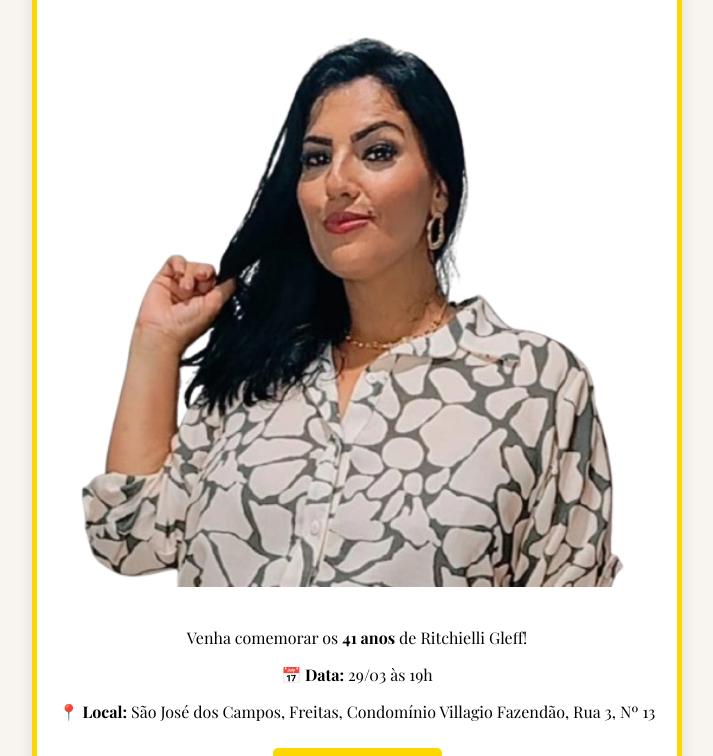
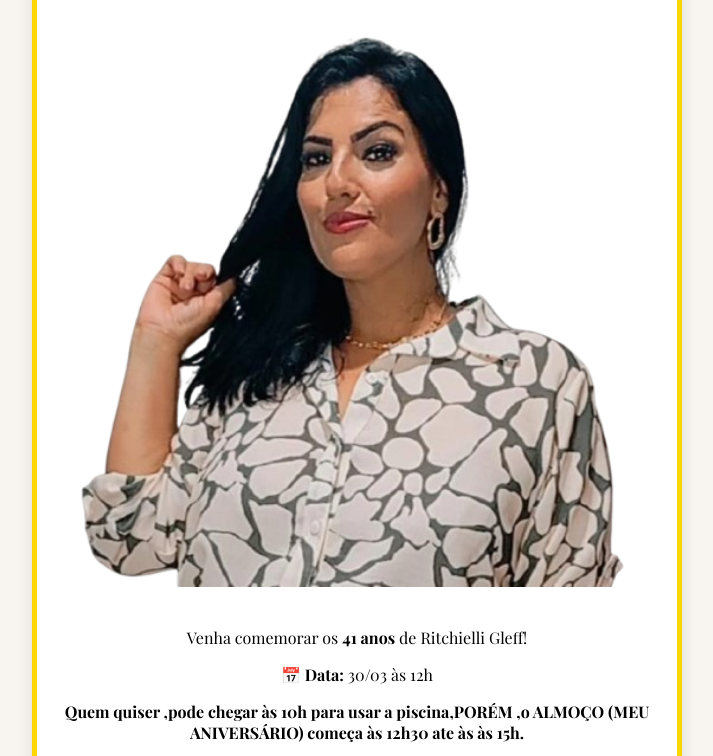
Before and after one commit to AniversarioRithcielliGleff/AniversarioRitchielliGleff, a plain HTML site: page index.html in a window 1280 px wide. Shown: the part 177-933 px from the top of the page, without its empty margins (283-996 px from the left). Drawn offline with nearby package versions, Linux system fonts and the light colour scheme; no server answers.

Commit message:
Update index.html

```diff
--- a/index.html
+++ b/index.html
@@ -79,7 +79,8 @@
         <h1>De Repente 41 e... Fabulosa! 🎉</h1>
         <img src="foto-da-ritchielli.png" alt="Foto da Ritchielli Gleff">
         <p>Venha comemorar os <strong>41 anos</strong> de Ritchielli Gleff!</p>
-        <p><strong>📅 Data:</strong> 29/03 às 19h</p>
+        <p><strong>📅 Data:</strong> 30/03 às 12h</p>
+        <p><strong>Quem quiser ,pode chegar às 10h para usar a piscina,PORÉM ,o ALMOÇO (MEU ANIVERSÁRIO) começa às 12h30 ate às às 15h.</strong></p>
         <p><strong>📍 Local:</strong> São José dos Campos, Freitas, Condomínio Villagio Fazendão, Rua 3, Nº 13</p>
         <a href="https://maps.google.com/?q=Condomínio+Villagio+Fazendão+Rua+3+Nº+13" target="_blank" class="btn">Ver Localização</a>
         <div class="present-list">
```
